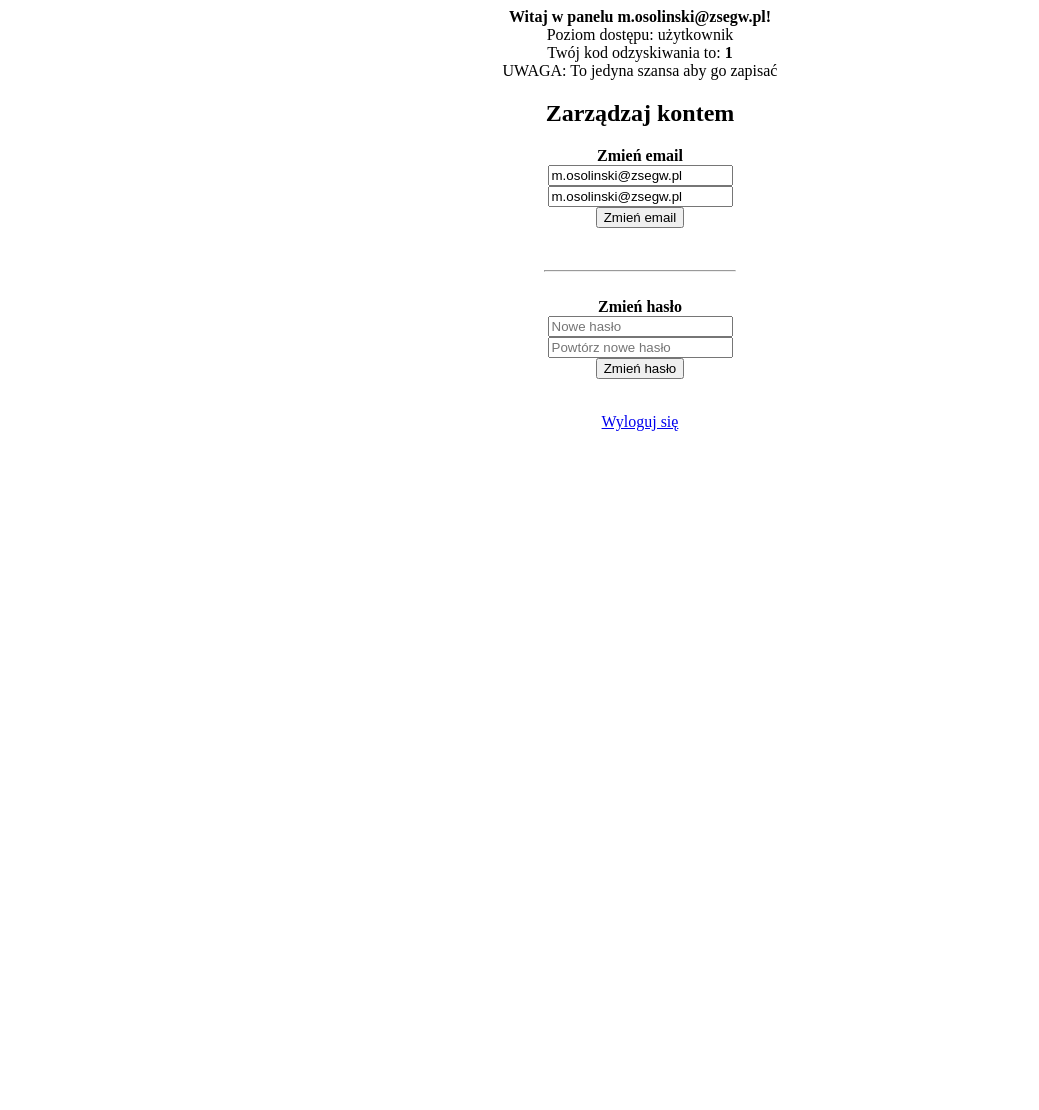
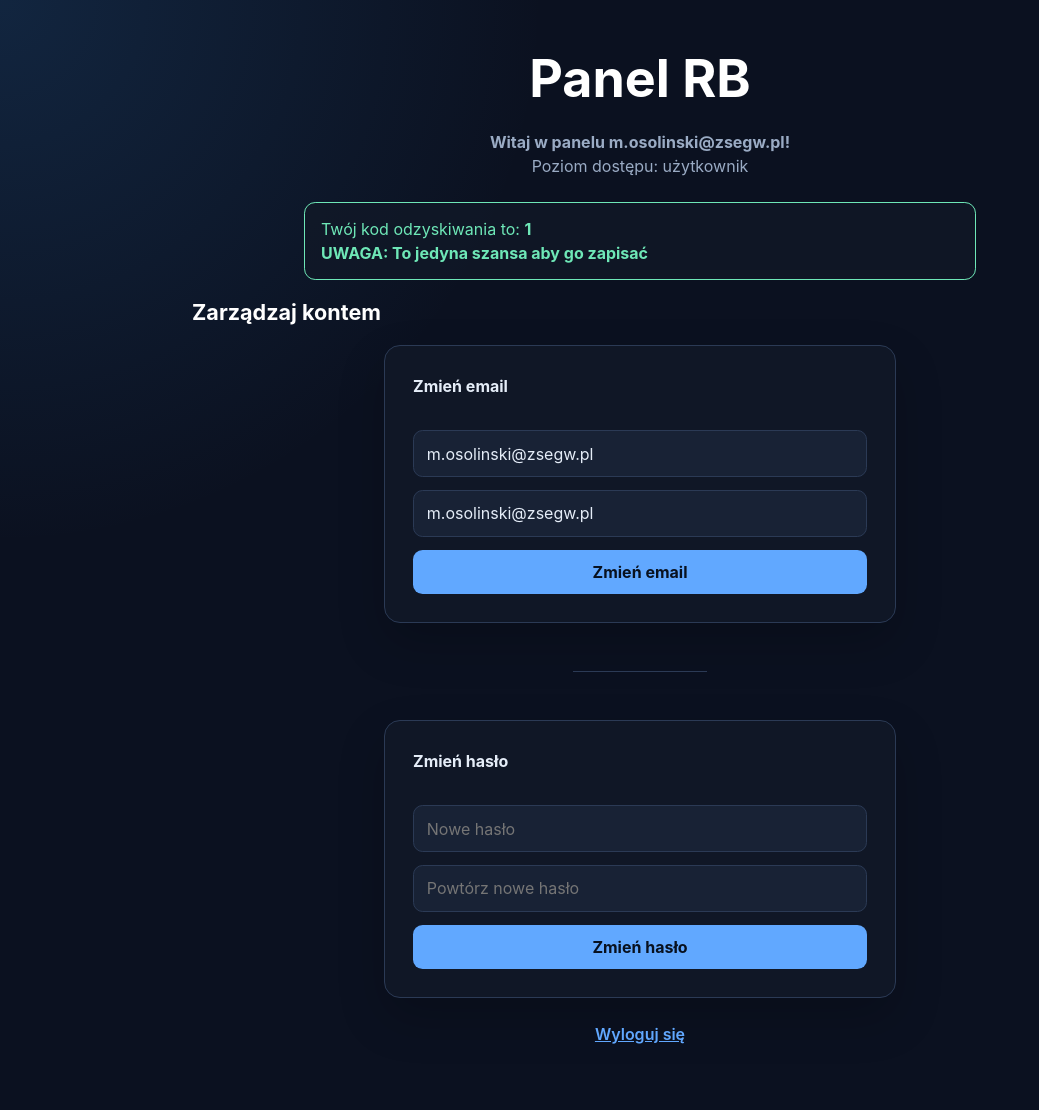
Before and after one commit to Maszinus/PanelRB, a PHP site: page /panel.php in a window 1280 px wide. Shown: the whole page, without its empty margins (0-1039 px from the left). Before the commit the page ends 431 px from the top, so only its background shows below. Run offline with PHP 8.4, Linux system fonts and the light colour scheme; a user stored in the database is signed in.

Commit message:
Add shared styling across PHP sites
Co-authored-by: Copilot <223556219+Copilot@users.noreply.github.com>

```diff
--- a/account.php
+++ b/account.php
@@ -21,12 +21,12 @@ if(isset($_SESSION['type']) && $_SESSION['type'] >= 1){
             if(mysqli_query($database, $query)) {
                 $_SESSION['login'] = $em1; // Aktualizacja sesji
                 $email = $em1;
-                echo "<p style='color:green; text-align:center;'>Adres email został zmieniony pomyślnie.</p>";
+                echo "<p class='notice success'>Adres email został zmieniony pomyślnie.</p>";
             } else {
-                echo "<p style='color:red; text-align:center;'>Błąd zmiany emaila: " . mysqli_error($database) . "</p>";
+                echo "<p class='notice error'>Błąd zmiany emaila: " . htmlspecialchars(mysqli_error($database)) . "</p>";
             }
         } else {
-            echo "<p style='color:red; text-align:center;'>Podane adresy email muszą być identyczne.</p>";
+            echo "<p class='notice error'>Podane adresy email muszą być identyczne.</p>";
         }
     }
 
@@ -39,18 +39,18 @@ if(isset($_SESSION['type']) && $_SESSION['type'] >= 1){
             $hashed_pass = sha1($pass1); // Szyfrowanie hasła funkcją sha1()
             $query = "UPDATE users SET Hasło = '$hashed_pass' WHERE Email = '$email'";
             if(mysqli_query($database, $query)) {
-                echo "<p style='color:green; text-align:center;'>Hasło zostało zmienione pomyślnie.</p>";
+                echo "<p class='notice success'>Hasło zostało zmienione pomyślnie.</p>";
             } else {
-                echo "<p style='color:red; text-align:center;'>Błąd zmiany hasła: " . mysqli_error($database) . "</p>";
+                echo "<p class='notice error'>Błąd zmiany hasła: " . htmlspecialchars(mysqli_error($database)) . "</p>";
             }
         } else {
-            echo "<p style='color:red; text-align:center;'>Hasła muszą być takie same i nie mogą być puste.</p>";
+            echo "<p class='notice error'>Hasła muszą być takie same i nie mogą być puste.</p>";
         }
     }
 
     // Wyświetlanie formularzy
     echo '
-    <center>
+    <section class="panel-section">
         <h2>Zarządzaj kontem</h2>
 
         <!-- Formularz zmiany emaila -->
@@ -70,11 +70,11 @@ if(isset($_SESSION['type']) && $_SESSION['type'] >= 1){
             <input type="password" name="pass2" required placeholder="Powtórz nowe hasło"><br>
             <button type="submit" name="change_pass">Zmień hasło</button>
         </form>
-    </center>
+    </section>
     ';
 
     mysqli_close($database);
 } else {
-    echo "Brak dostępu";
+    echo "<p class='notice error'>Brak dostępu</p>";
 }
 ?>
--- a/panel.php
+++ b/panel.php
@@ -7,11 +7,11 @@ if($_SESSION['type'] == 1){
     $role = "administrator";
 }
     if($_SESSION["access"] != "1") {
-        echo "<center><b>Brak dostępu<br><a href='index.php'>Zaloguj się</a></b></center>";
+        echo "<!DOCTYPE html><html lang='pl'><head><meta charset='UTF-8'><meta name='viewport' content='width=device-width, initial-scale=1.0'><title>Brak dostępu | Panel RB</title><link rel='stylesheet' href='styles.css'></head><body><main class='page-content'><p class='notice error'>Brak dostępu</p><p class='footer-link'><a href='index.php'>Zaloguj się</a></p></main></body></html>";
         } else {
-            echo "<center><b>Witaj w panelu ".$_SESSION['login']."!</b><br>Poziom dostępu: ".$role."</center>";
+            echo "<!DOCTYPE html><html lang='pl'><head><meta charset='UTF-8'><meta name='viewport' content='width=device-width, initial-scale=1.0'><title>Panel | Panel RB</title><link rel='stylesheet' href='styles.css'></head><body><main class='page-content'><header class='panel-header'><h1>Panel RB</h1><p><b>Witaj w panelu ".htmlspecialchars($_SESSION['login'])."!</b><br>Poziom dostępu: ".$role."</p></header>";
             if(isset($_SESSION["kod"]) ) {
-                echo "<center>Twój kod odzyskiwania to: <b>". $_SESSION['kod'] . "</b><br></b>UWAGA: To jedyna szansa aby go zapisać</b></center>";
+                echo "<p class='notice success'>Twój kod odzyskiwania to: <b>". htmlspecialchars((string)$_SESSION['kod']) . "</b><br><b>UWAGA: To jedyna szansa aby go zapisać</b></p>";
                 unset($_SESSION['kod']);
             }
             // Zarządzaj kontem
@@ -20,6 +20,6 @@ if($_SESSION['type'] == 1){
             if($_SESSION['type'] == 2){
                 require('admin.php');
             }
-            echo "<br><center><a href='wyloguj.php'>Wyloguj się</a></center>";
+            echo "<p class='footer-link'><a href='wyloguj.php'>Wyloguj się</a></p></main></body></html>";
         }
 ?>
--- /dev/null
+++ b/styles.css
@@ -0,0 +1,253 @@
+:root {
+    color-scheme: dark;
+    --bg: #0b1120;
+    --surface: #111827;
+    --surface-raised: #182235;
+    --border: #2b3a55;
+    --text: #e5edf8;
+    --muted: #9aabc4;
+    --accent: #61a8ff;
+    --accent-strong: #3182ce;
+    --danger: #ff8b8b;
+    --success: #6ee7b7;
+    font-family: Inter, ui-sans-serif, system-ui, -apple-system, BlinkMacSystemFont, "Segoe UI", sans-serif;
+}
+
+* {
+    box-sizing: border-box;
+}
+
+body {
+    min-height: 100vh;
+    margin: 0;
+    padding: 3rem 1rem;
+    color: var(--text);
+    background:
+        radial-gradient(circle at top left, rgba(49, 130, 206, 0.18), transparent 34rem),
+        var(--bg);
+    line-height: 1.5;
+}
+
+main,
+.page-content {
+    width: min(100%, 56rem);
+    margin: 0 auto;
+}
+
+.auth-layout {
+    display: grid;
+    grid-template-columns: repeat(auto-fit, minmax(17rem, 1fr));
+    gap: 1.25rem;
+    align-items: start;
+    width: min(100%, 48rem);
+    margin: 4rem auto 0;
+}
+
+.card,
+form,
+table {
+    border: 1px solid var(--border);
+    border-radius: 1rem;
+    background: rgba(17, 24, 39, 0.92);
+    box-shadow: 0 1.25rem 3rem rgba(0, 0, 0, 0.2);
+}
+
+form {
+    padding: 1.75rem;
+}
+
+h1,
+h2,
+h3 {
+    margin: 0 0 1.25rem;
+    color: #fff;
+    line-height: 1.2;
+}
+
+h1 {
+    text-align: center;
+    font-size: clamp(2rem, 5vw, 3.25rem);
+}
+
+h2 {
+    font-size: 1.35rem;
+}
+
+p {
+    color: var(--muted);
+}
+
+label,
+form b {
+    display: block;
+    margin-bottom: 0.5rem;
+    color: var(--text);
+}
+
+input,
+select,
+button {
+    width: 100%;
+    min-height: 2.75rem;
+    border-radius: 0.6rem;
+    font: inherit;
+}
+
+input,
+select {
+    margin: 0 0 0.8rem;
+    padding: 0.65rem 0.8rem;
+    color: var(--text);
+    border: 1px solid var(--border);
+    background: var(--surface-raised);
+}
+
+input:focus,
+select:focus {
+    outline: 2px solid rgba(97, 168, 255, 0.45);
+    border-color: var(--accent);
+}
+
+button {
+    padding: 0.65rem 1rem;
+    color: #08111f;
+    border: 0;
+    background: var(--accent);
+    font-weight: 700;
+    cursor: pointer;
+    transition: background 0.2s ease, transform 0.2s ease;
+}
+
+button:hover {
+    background: #8bc4ff;
+    transform: translateY(-1px);
+}
+
+button[name="delete"] {
+    width: auto;
+    color: #fff;
+    background: #bd4b5a;
+}
+
+button[name="delete"]:hover {
+    background: #d2606e;
+}
+
+a {
+    color: var(--accent);
+    font-weight: 600;
+}
+
+a:hover {
+    color: #a7d2ff;
+}
+
+.page-title {
+    margin-bottom: 2rem;
+    text-align: center;
+}
+
+.notice {
+    width: min(100%, 42rem);
+    margin: 0 auto 1.25rem;
+    padding: 0.85rem 1rem;
+    border: 1px solid currentColor;
+    border-radius: 0.7rem;
+    background: rgba(17, 24, 39, 0.8);
+}
+
+.notice.error {
+    color: var(--danger);
+}
+
+.notice.success {
+    color: var(--success);
+}
+
+.panel-header {
+    margin-bottom: 1.5rem;
+    text-align: center;
+}
+
+.panel-section {
+    margin: 1.25rem auto;
+}
+
+.panel-section form {
+    max-width: 32rem;
+    margin: 0 auto;
+}
+
+hr {
+    max-width: 12rem;
+    margin: 1.5rem auto;
+    border: 0;
+    border-top: 1px solid var(--border);
+}
+
+.table-wrap {
+    overflow-x: auto;
+}
+
+table {
+    width: 100%;
+    border-collapse: collapse;
+    overflow: hidden;
+}
+
+th,
+td {
+    padding: 0.8rem;
+    border-bottom: 1px solid var(--border);
+    text-align: left;
+}
+
+th {
+    color: #fff;
+    background: var(--surface-raised);
+}
+
+tr:last-child td {
+    border-bottom: 0;
+}
+
+td form {
+    display: inline-flex;
+    gap: 0.5rem;
+    align-items: center;
+    padding: 0;
+    border: 0;
+    background: transparent;
+    box-shadow: none;
+}
+
+td input,
+td select {
+    min-width: 9rem;
+    margin: 0;
+}
+
+td button {
+    width: auto;
+    white-space: nowrap;
+}
+
+.footer-link {
+    margin-top: 1.5rem;
+    text-align: center;
+}
+
+@media (max-width: 42rem) {
+    body {
+        padding: 1.25rem 0.75rem;
+    }
+
+    .auth-layout {
+        margin-top: 1.5rem;
+    }
+
+    th,
+    td {
+        padding: 0.6rem;
+    }
+}
```
Also changed, not shown: admin.php (+5 -3 lines), form.php (+17 -0 lines), index.php (+7 -3 lines), login.php (+17 -0 lines), odzyskiwanie.php (+6 -2 lines).
